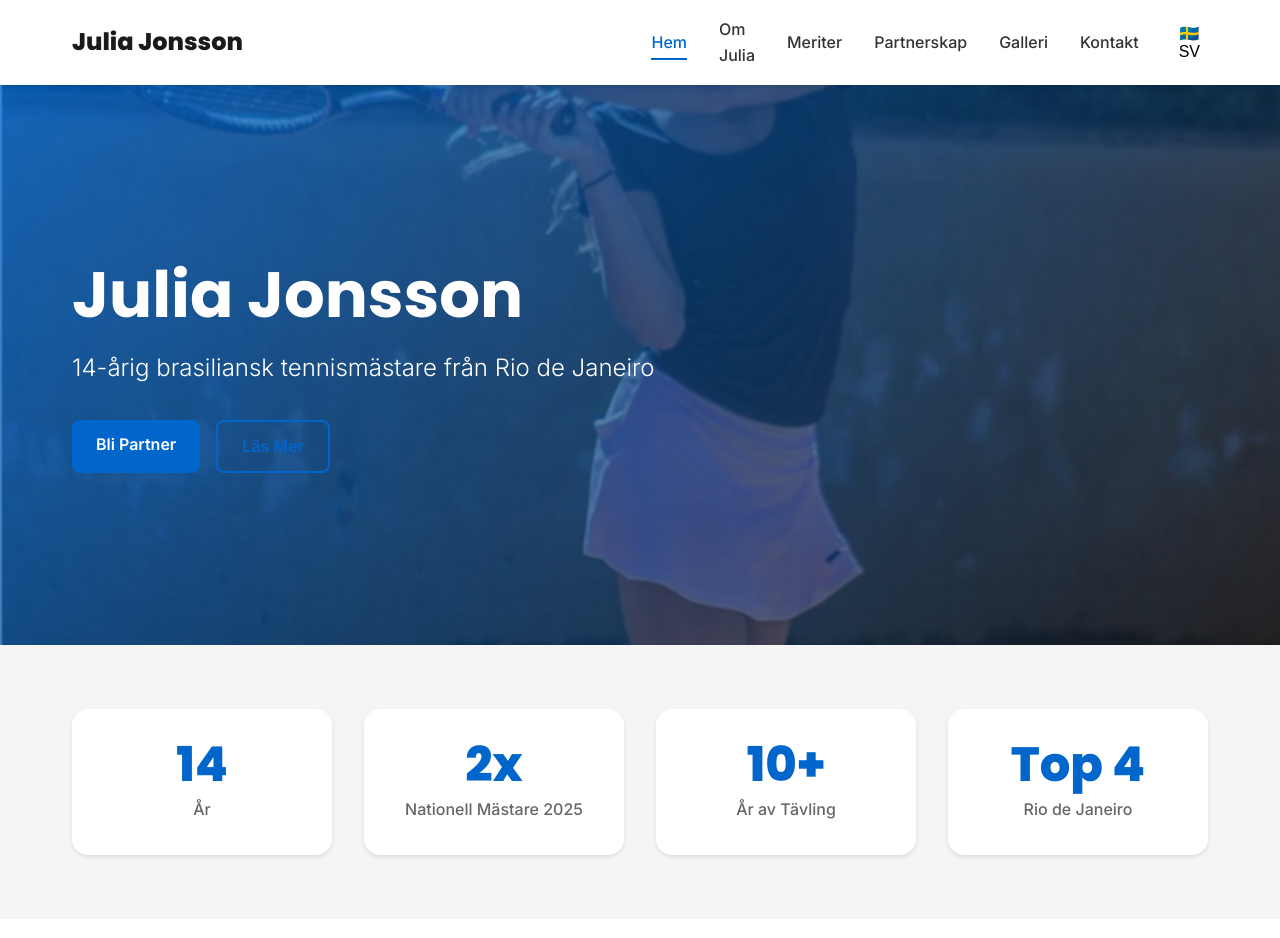
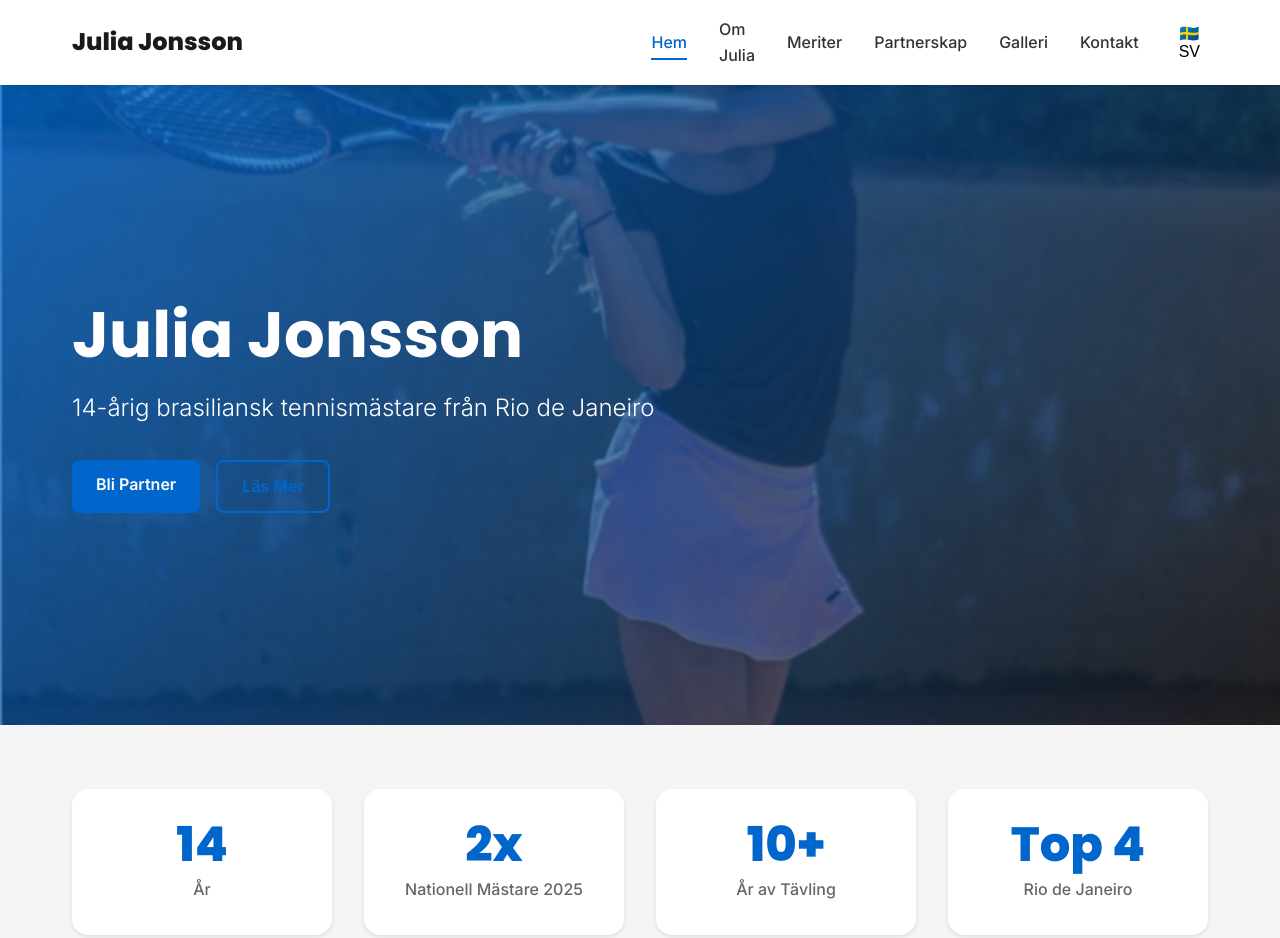
Before and after one commit to Johan-Jo/julia-site, a plain HTML site: page index.html in a window 1280 px wide. Shown: the top 938 px of the page. Drawn offline with Linux system fonts and the light colour scheme.

Commit message:
Fix hero image positioning to show face properly

```diff
--- a/assets/css/styles.css
+++ b/assets/css/styles.css
@@ -352,7 +352,7 @@ p {
    ================================ */
 .hero {
     position: relative;
-    min-height: 70vh;
+    min-height: 80vh;
     display: flex;
     align-items: center;
     overflow: hidden;
@@ -381,6 +381,7 @@ p {
     width: 100%;
     height: 100%;
     object-fit: cover;
+    object-position: center center;
 }
 
 .hero-content {
```
